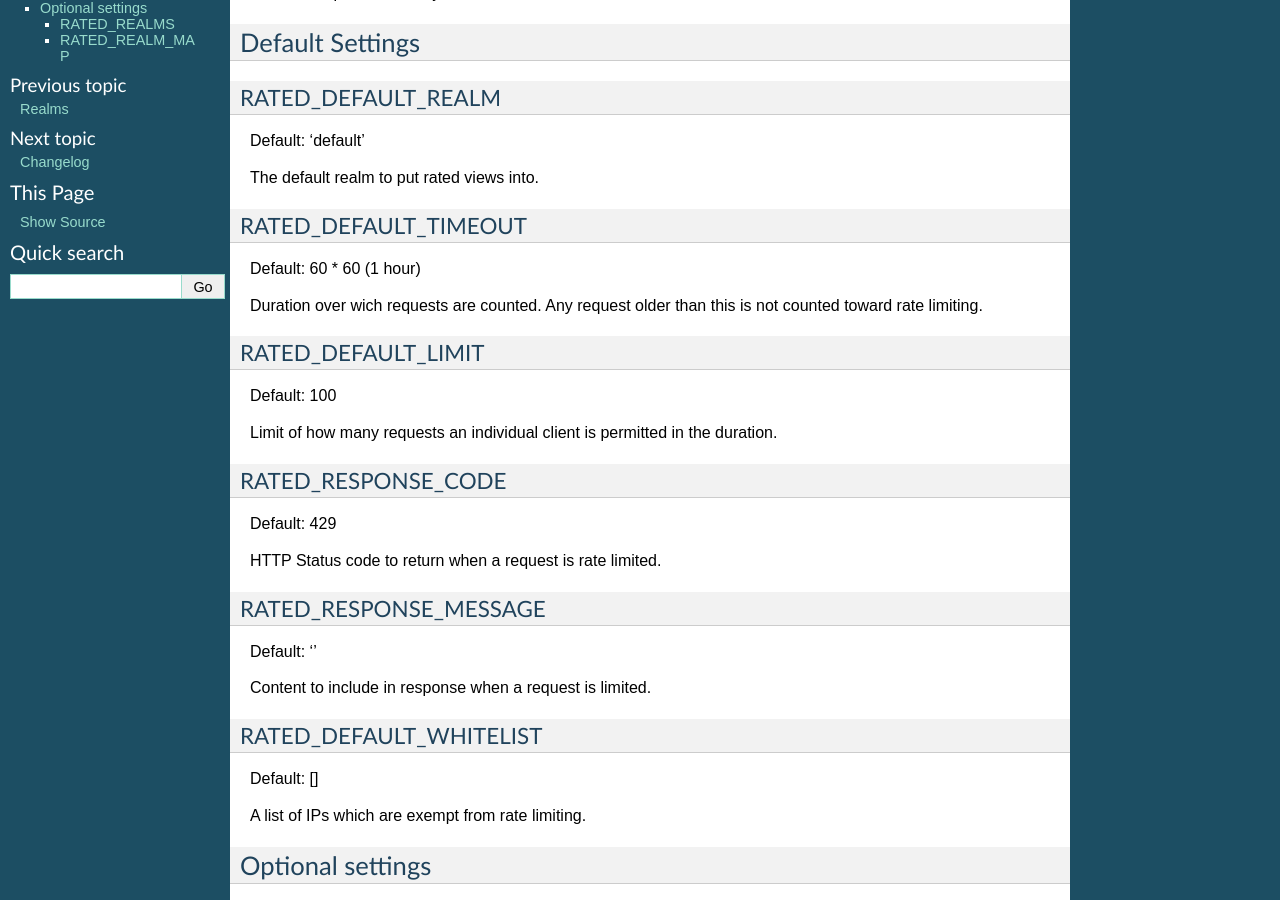
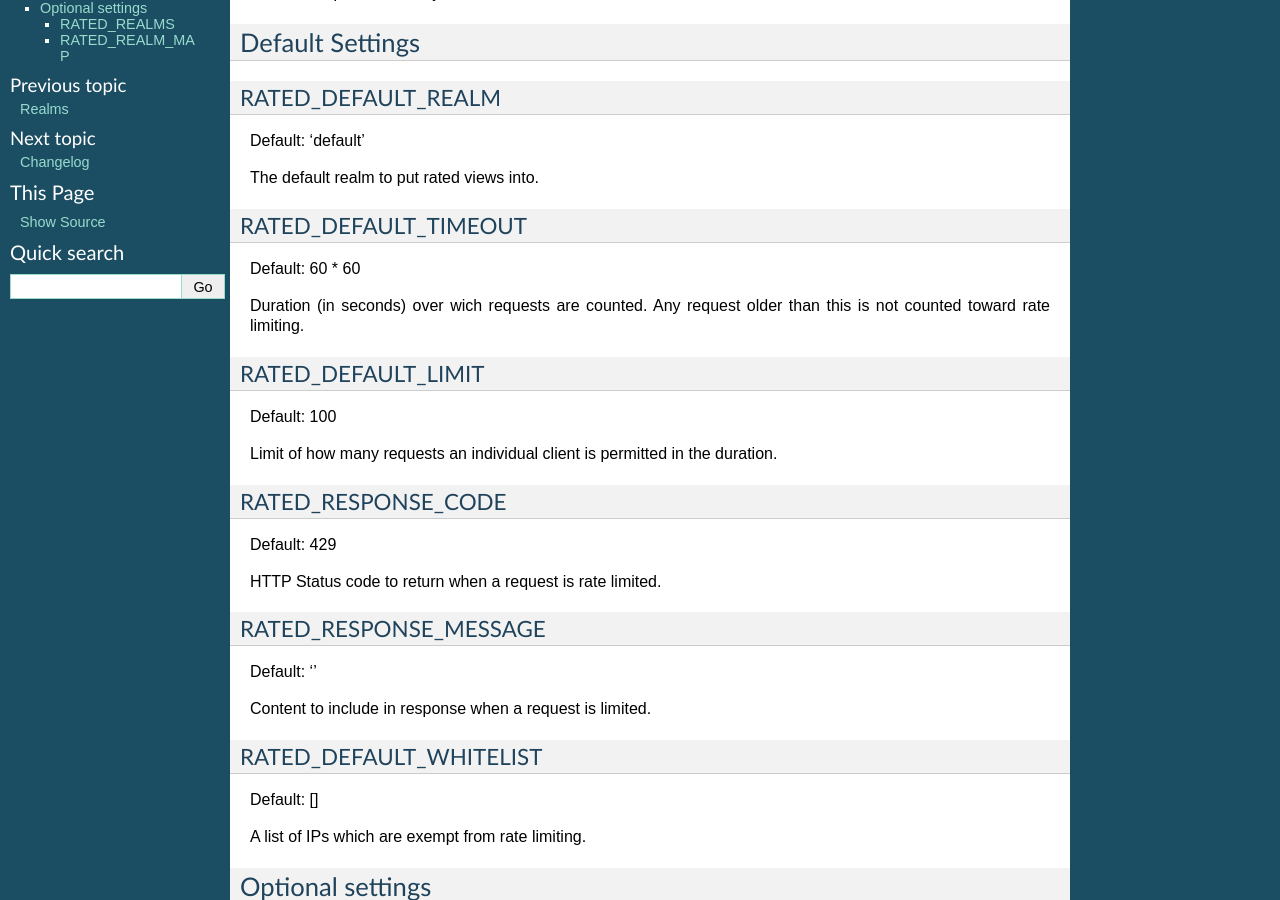
Before and after one commit to funkybob/django-rated, a Sphinx documentation site: the page built from docs/settings.rst, in a window 1280 px wide and 900 px high, scrolled down 330 px. Built offline with Sphinx 7.4.7, drawn with Linux system fonts in a browser that asks for light colours.

Commit message:
Mention the unit for timeout

```diff
--- a/docs/settings.rst
+++ b/docs/settings.rst
@@ -29,9 +29,10 @@ The default realm to put rated views into.
 RATED_DEFAULT_TIMEOUT
 ---------------------
 
-Default: 60 * 60  (1 hour)
+Default: 60 * 60
 
-Duration over wich requests are counted.  Any request older than this is not counted toward rate limiting.
+Duration (in seconds) over wich requests are counted.  Any request older than
+this is not counted toward rate limiting.
 
 RATED_DEFAULT_LIMIT
 -------------------
```
